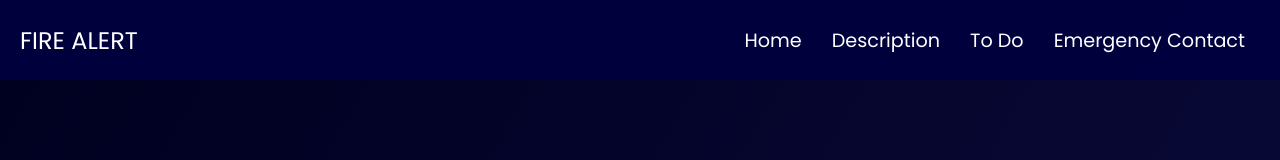
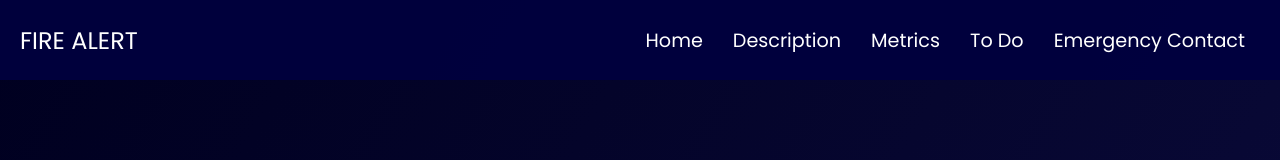
Before and after one commit to Yami1106/Fire-Prediction-using-colour, a plain HTML site: page project website/index1.html in a window 1280 px wide. Shown: the top 160 px of the page. Drawn offline with nearby package versions, Linux system fonts and the light colour scheme.

Commit message:
metrics tab

```diff
--- a/project website/index1.html
+++ b/project website/index1.html
@@ -18,6 +18,7 @@
                 <ul>
                     <li><a href="#home">Home</a></li>
                     <li><a href="#description">Description</a></li>
+                    <li><a href="_blank">Metrics</a></li>
                     <li><a href="#todo">To Do</a></li>
                     <li><a href="#Important_Numbers">Emergency Contact</a></li>
                 </ul>
```
